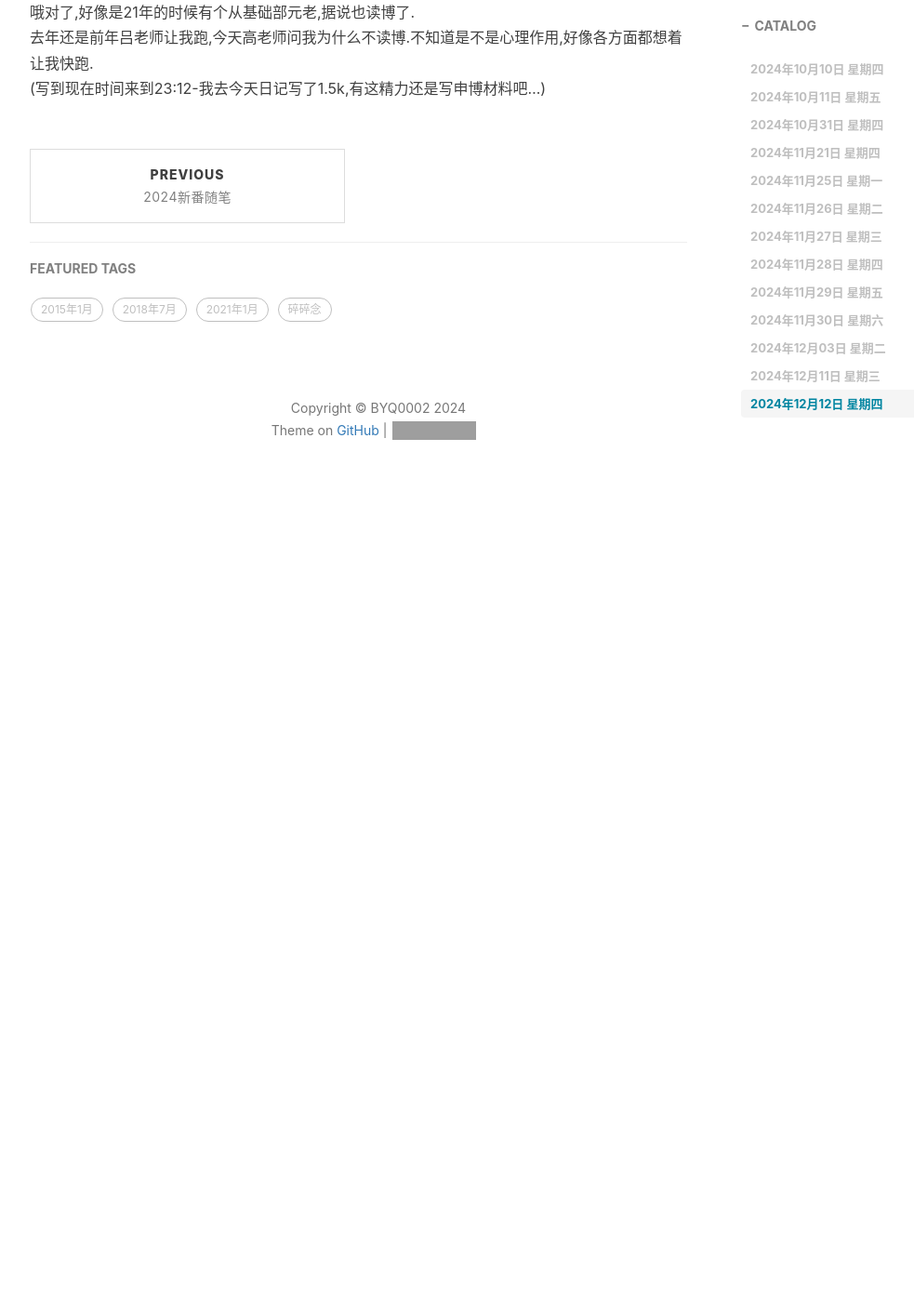
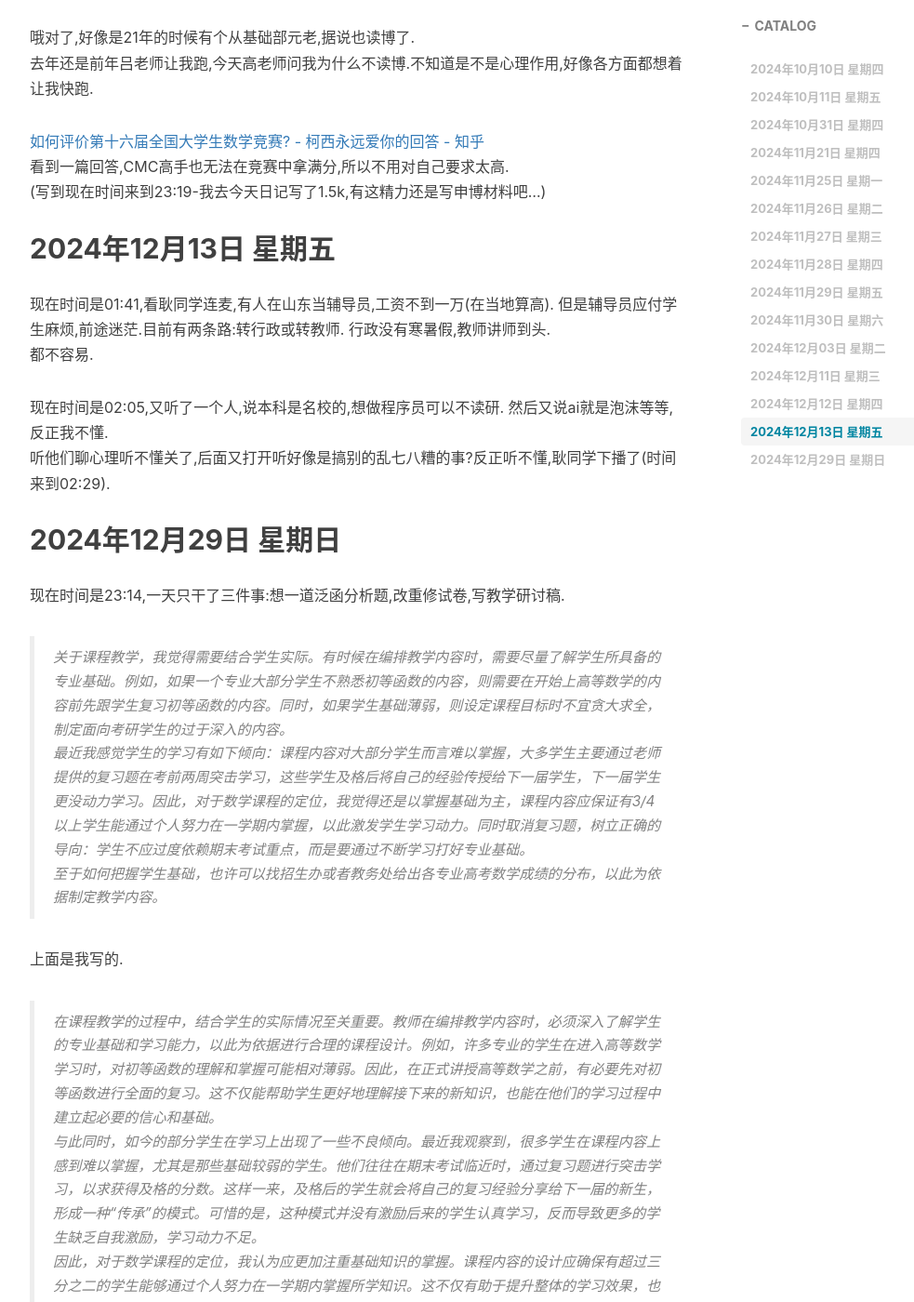
Before and after one commit to BYQ0002/BYQ0002.github.io, a Jekyll site: the page built from _posts/2024-10-01-一点近况v24.md, in a window 1280 px wide and 1400 px high, scrolled down 10854 px. Shown: the whole window at 93% size, without its empty margins (233-1216 px from the left). Built offline with Jekyll 4.4.1, drawn with Linux system fonts in a browser that asks for light colours; nearby versions of some CDN libraries; comment, search, counter and statistics services are not loaded; before the commit the page ends 11421 px from its top, so only the background shows below that; some of the changed text lies outside the part shown; grey boxes are pictures that could not be loaded.

Commit message:
Update 2024-10-01-一点近况v24.md

```diff
--- a/_posts/2024-10-01-一点近况v24.md
+++ b/_posts/2024-10-01-一点近况v24.md
@@ -322,6 +322,7 @@ Tudo列表有一堆未办事项,算了先跑跑步再说.
 
 现在时间是19:27,刚刚院长在办公室群里说忘了宣宁老师接管我的科研秘书工作.终于进入倒计时了,心里有点波动,但波动不大.
 今天开完会院长还跟我私聊说做好课堂管理,哎已经没有什么脸面可言了.
+下午17:20-19:20躺在床上睡了一会儿.
 
 现在时间是22:50.刚才19:00-21:00线上研讨,21:00-22:00煮面吃晚餐,22:00-22:50刷论坛微博知乎.
 回想这几年的事嘛,就是自己想专心做点东西,然后当年我最小,就让我做,我也不懂拒绝,现在越弄越有压力,慢慢开始犯错了,
@@ -344,4 +345,37 @@ Tudo列表有一堆未办事项,算了先跑跑步再说.
 
 哦对了,好像是21年的时候有个从基础部元老,据说也读博了.
 去年还是前年吕老师让我跑,今天高老师问我为什么不读博.不知道是不是心理作用,好像各方面都想着让我快跑.
-(写到现在时间来到23:12-我去今天日记写了1.5k,有这精力还是写申博材料吧...)
+
+[如何评价第十六届全国大学生数学竞赛? - 柯西永远爱你的回答 - 知乎](https://www.zhihu.com/question/3599094879/answer/53259395187)
+看到一篇回答,CMC高手也无法在竞赛中拿满分,所以不用对自己要求太高.
+(写到现在时间来到23:19-我去今天日记写了1.5k,有这精力还是写申博材料吧...)
+
+## 2024年12月13日 星期五
+
+现在时间是01:41,看耿同学连麦,有人在山东当辅导员,工资不到一万(在当地算高).
+但是辅导员应付学生麻烦,前途迷茫.目前有两条路:转行政或转教师.
+行政没有寒暑假,教师讲师到头.
+都不容易.
+
+现在时间是02:05,又听了一个人,说本科是名校的,想做程序员可以不读研.
+然后又说ai就是泡沫等等,反正我不懂.
+听他们聊心理听不懂关了,后面又打开听好像是搞别的乱七八糟的事?反正听不懂,耿同学下播了(时间来到02:29).
+
+
+## 2024年12月29日 星期日
+
+现在时间是23:14,一天只干了三件事:想一道泛函分析题,改重修试卷,写教学研讨稿.
+
+>关于课程教学，我觉得需要结合学生实际。有时候在编排教学内容时，需要尽量了解学生所具备的专业基础。例如，如果一个专业大部分学生不熟悉初等函数的内容，则需要在开始上高等数学的内容前先跟学生复习初等函数的内容。同时，如果学生基础薄弱，则设定课程目标时不宜贪大求全，制定面向考研学生的过于深入的内容。
+最近我感觉学生的学习有如下倾向：课程内容对大部分学生而言难以掌握，大多学生主要通过老师提供的复习题在考前两周突击学习，这些学生及格后将自己的经验传授给下一届学生，下一届学生更没动力学习。因此，对于数学课程的定位，我觉得还是以掌握基础为主，课程内容应保证有3/4以上学生能通过个人努力在一学期内掌握，以此激发学生学习动力。同时取消复习题，树立正确的导向：学生不应过度依赖期末考试重点，而是要通过不断学习打好专业基础。
+至于如何把握学生基础，也许可以找招生办或者教务处给出各专业高考数学成绩的分布，以此为依据制定教学内容。
+
+上面是我写的.
+
+>在课程教学的过程中，结合学生的实际情况至关重要。教师在编排教学内容时，必须深入了解学生的专业基础和学习能力，以此为依据进行合理的课程设计。例如，许多专业的学生在进入高等数学学习时，对初等函数的理解和掌握可能相对薄弱。因此，在正式讲授高等数学之前，有必要先对初等函数进行全面的复习。这不仅能帮助学生更好地理解接下来的新知识，也能在他们的学习过程中建立起必要的信心和基础。
+与此同时，如今的部分学生在学习上出现了一些不良倾向。最近我观察到，很多学生在课程内容上感到难以掌握，尤其是那些基础较弱的学生。他们往往在期末考试临近时，通过复习题进行突击学习，以求获得及格的分数。这样一来，及格后的学生就会将自己的复习经验分享给下一届的新生，形成一种“传承”的模式。可惜的是，这种模式并没有激励后来的学生认真学习，反而导致更多的学生缺乏自我激励，学习动力不足。
+因此，对于数学课程的定位，我认为应更加注重基础知识的掌握。课程内容的设计应确保有超过三分之二的学生能够通过个人努力在一学期内掌握所学知识。这不仅有助于提升整体的学习效果，也能鼓励学生在学习过程中保持积极的态度。我们需要树立正确的学习导向，转变学生对学习的认知。一味依赖期末考试复习题的做法，并不能有效培养学生的实际能力。相反，只有通过不断的学习和实践，才能打好扎实的专业基础，促进学生的长远发展。
+为了更好地把握学生的基础情况，教师可以与招生办或教务处合作，获取各专业学生高考时的数学成绩分布数据。这些数据能够提供学生基础的真实情况，从而帮助教师了解学生的整体水平。在此基础上，教师可以制定更具针对性的教学内容，确保课程既具有挑战性，又不至于令人畏惧。通过合理的课程设计，不仅可以帮助学生提升对数学的理解力和应用能力，也能够激发他们的学习兴趣和求知欲。
+总的来说，课程教学应该以学生的实际基础为出发点，注重基础知识的掌握与应用。通过合理的复习与合理的课程安排，教师能够帮助学生构建扎实的知识体系，激励他们不断探索与学习，从而在未来的学术道路上走得更远。
+
+这个是gpt帮我润色的.
```
